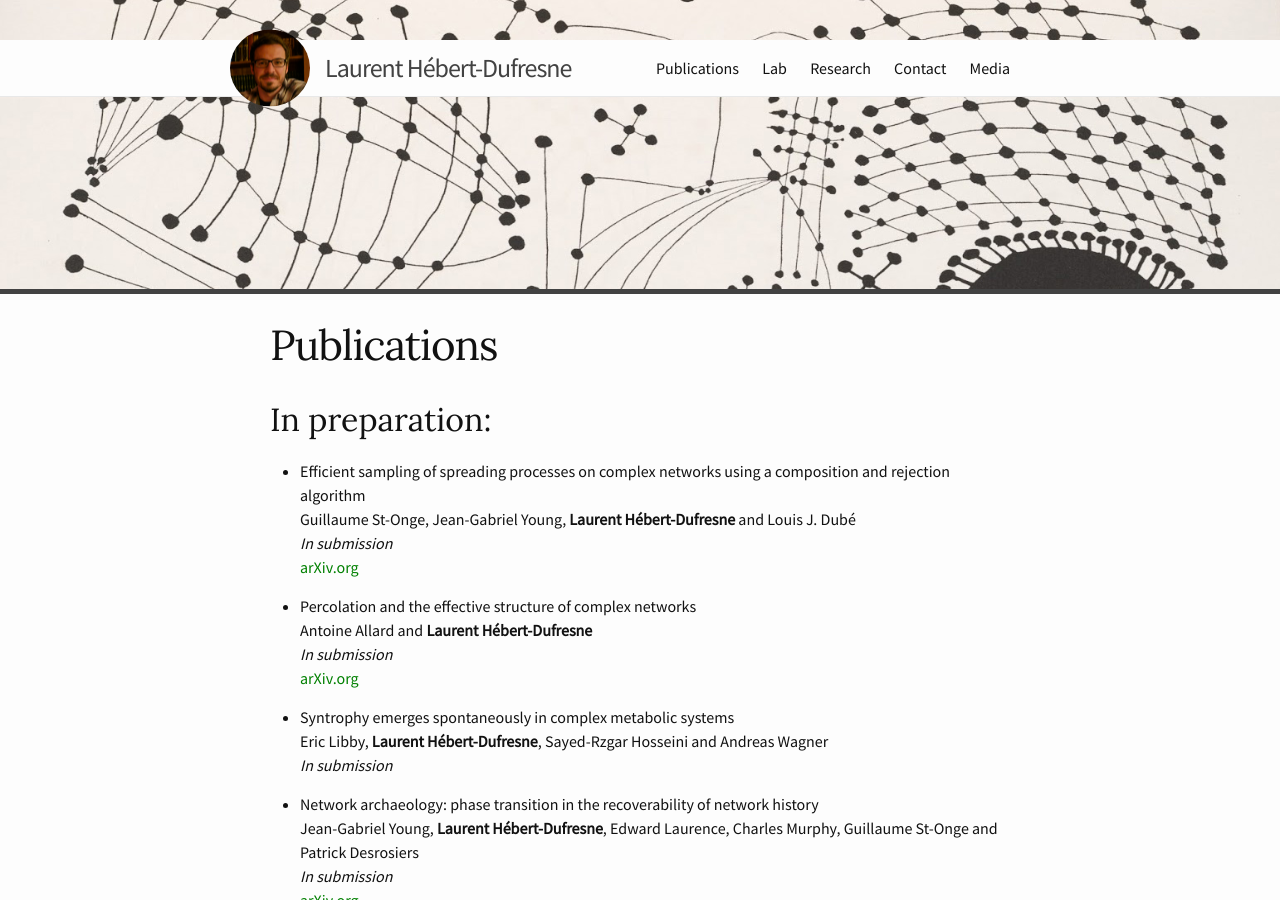
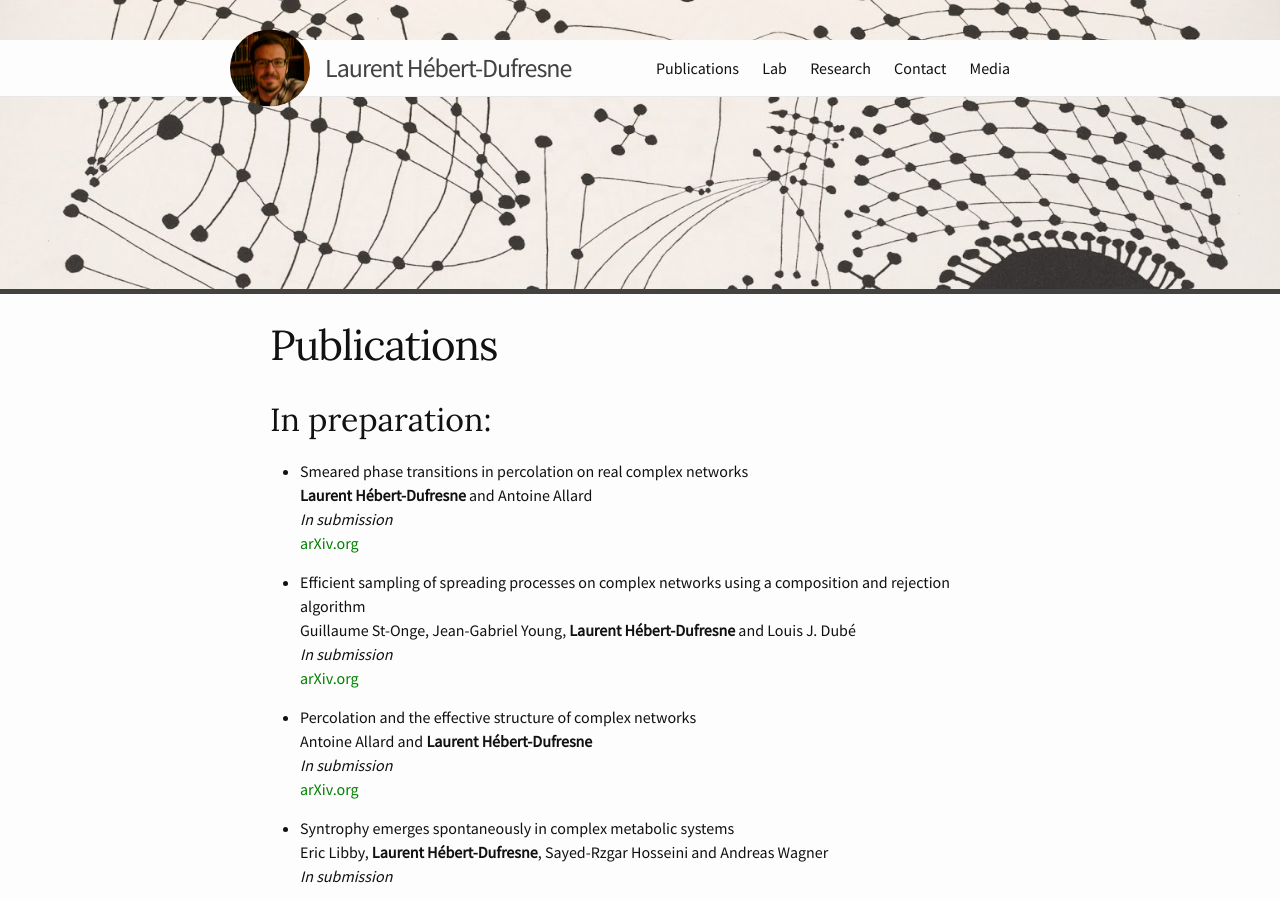
Before and after one commit to laurenthebertdufresne/laurenthebertdufresne.github.io, a Jekyll site: the page built from _pages/publications.md, in a window 1280 px wide and 900 px high. Built offline with Jekyll 4.4.1, drawn with Linux system fonts in a browser that asks for light colours.

Commit message:
New preprint

```diff
--- a/_pages/publications.md
+++ b/_pages/publications.md
@@ -6,6 +6,11 @@ weight: 2
 ---
 
 ## In preparation:
+
+*   Smeared phase transitions in percolation on real complex networks
+    **Laurent Hébert-Dufresne** and Antoine Allard
+    _In submission_
+    [arXiv.org](https://arxiv.org/abs/1810.00735)
 
 *   Efficient sampling of spreading processes on complex networks using a composition and rejection algorithm
     Guillaume St-Onge, Jean-Gabriel Young, **Laurent Hébert-Dufresne** and Louis J. Dubé
```
